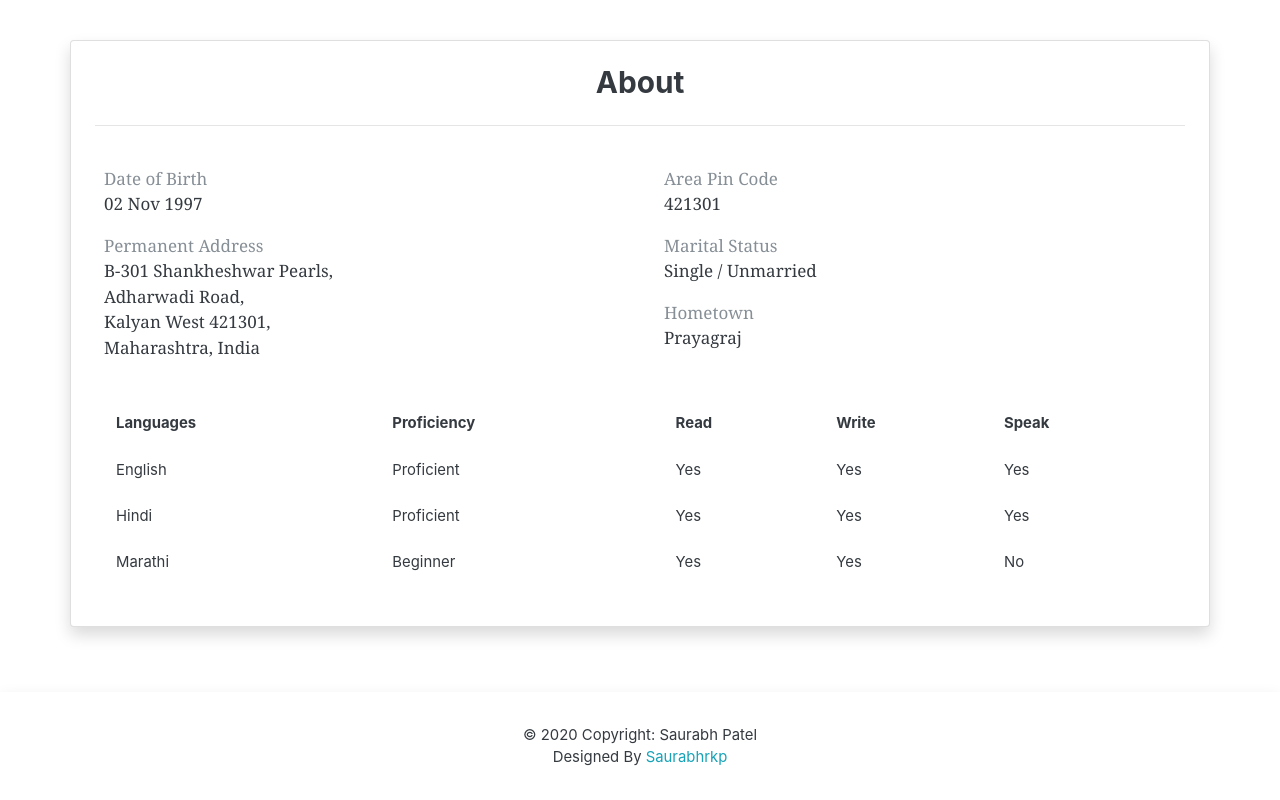
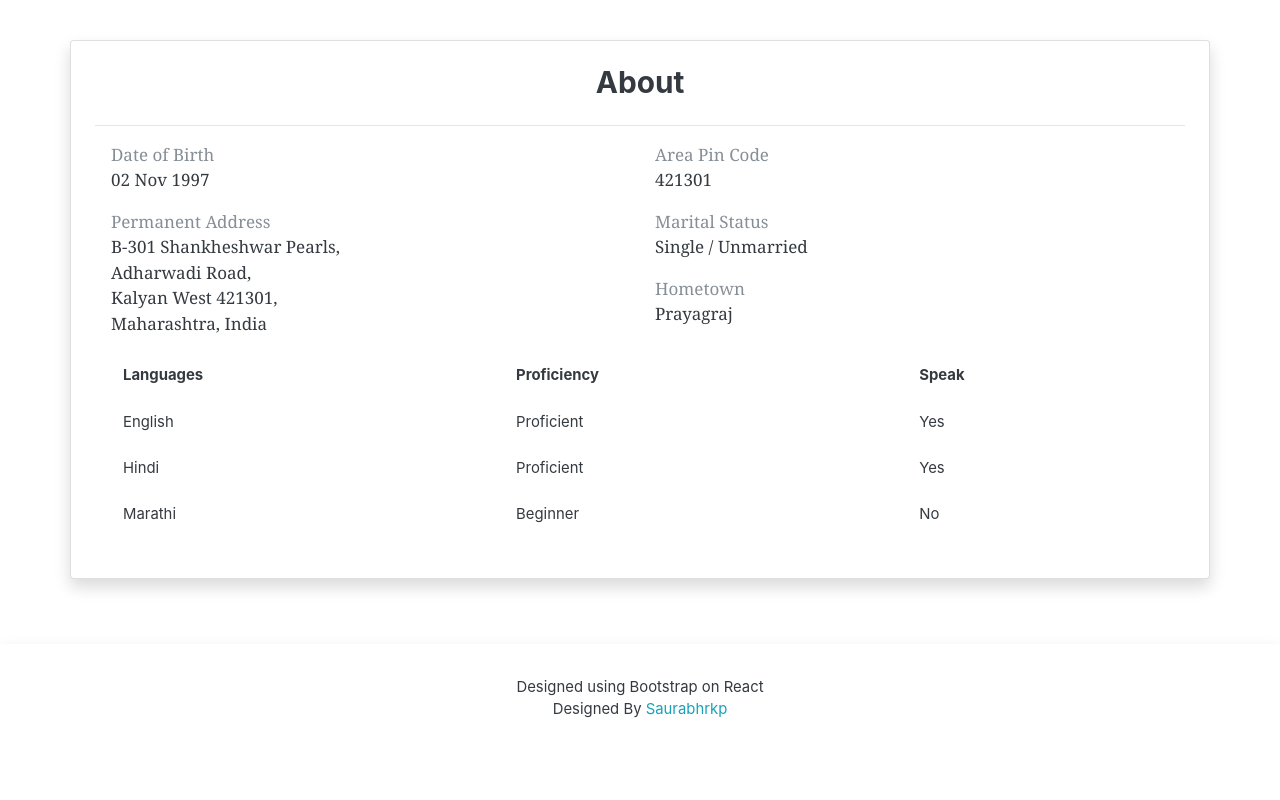
Before and after one commit to Saurabhrkp/portfolio, a React (Create React App) app: page / in a window 1280 px wide. Shown: the part 3787-4587 px from the top of the page. After the commit the page ends 4539 px from the top, so only its background shows below. Built offline with nearby package versions, Linux system fonts and the light colour scheme.

Commit message:
Updated about and footer

```diff
--- a/src/components/About.js
+++ b/src/components/About.js
@@ -5,8 +5,8 @@ const About = () => {
       <div className='container card shadow p-4'>
         <h3 className='text-center'>About</h3>
         <hr />
-        <div className='row'>
-          <div className='col p-4'>
+        <div className='row px-3'>
+          <div className='col'>
             <p className='text-muted m-0'>Date of Birth</p>
             <p>02 Nov 1997</p>
             <p className='text-muted m-0'>Permanent Address </p>
@@ -20,7 +20,7 @@ const About = () => {
               Maharashtra, India
             </p>
           </div>
-          <div className='col p-4'>
+          <div className='col'>
             <p className='text-muted m-0'>Area Pin Code</p>
             <p>421301</p>
             <p className='text-muted m-0'>Marital Status</p>
@@ -29,15 +29,13 @@ const About = () => {
             <p>Prayagraj</p>
           </div>
         </div>
-        <div className='row'>
-          <div className='col px-4'>
+        <div className='row px-3'>
+          <div className='col'>
             <table className='table table-borderless'>
               <thead>
                 <tr>
                   <th scope='col'>Languages</th>
                   <th scope='col'>Proficiency</th>
-                  <th scope='col'>Read</th>
-                  <th scope='col'>Write</th>
                   <th scope='col'>Speak</th>
                 </tr>
               </thead>
@@ -46,8 +44,6 @@ const About = () => {
                   <td>English</td>
                   <td>Proficient</td>
                   <td>Yes</td>
-                  <td>Yes</td>
-                  <td>Yes</td>
                 </tr>
               </tbody>
               <tbody>
@@ -55,16 +51,12 @@ const About = () => {
                   <td>Hindi</td>
                   <td>Proficient</td>
                   <td>Yes</td>
-                  <td>Yes</td>
-                  <td>Yes</td>
                 </tr>
               </tbody>
               <tbody>
                 <tr>
                   <td>Marathi</td>
                   <td>Beginner</td>
-                  <td>Yes</td>
-                  <td>Yes</td>
                   <td>No</td>
                 </tr>
               </tbody>
--- a/src/components/Footer.js
+++ b/src/components/Footer.js
@@ -4,7 +4,7 @@ const Footer = () => {
       <div style={{ height: '65px' }}></div>
       <footer className='page-footer font-small shadow m-0 py-3'>
         <div className='footer-copyright text-center py-3'>
-          <span>© 2020 Copyright: Saurabh Patel</span>
+          <span> Designed using Bootstrap on React</span>
           <br />
           <span> Designed By </span>
           <a
```
Also changed, not shown: 1 other file (tests, documents, lock files or other folders).
